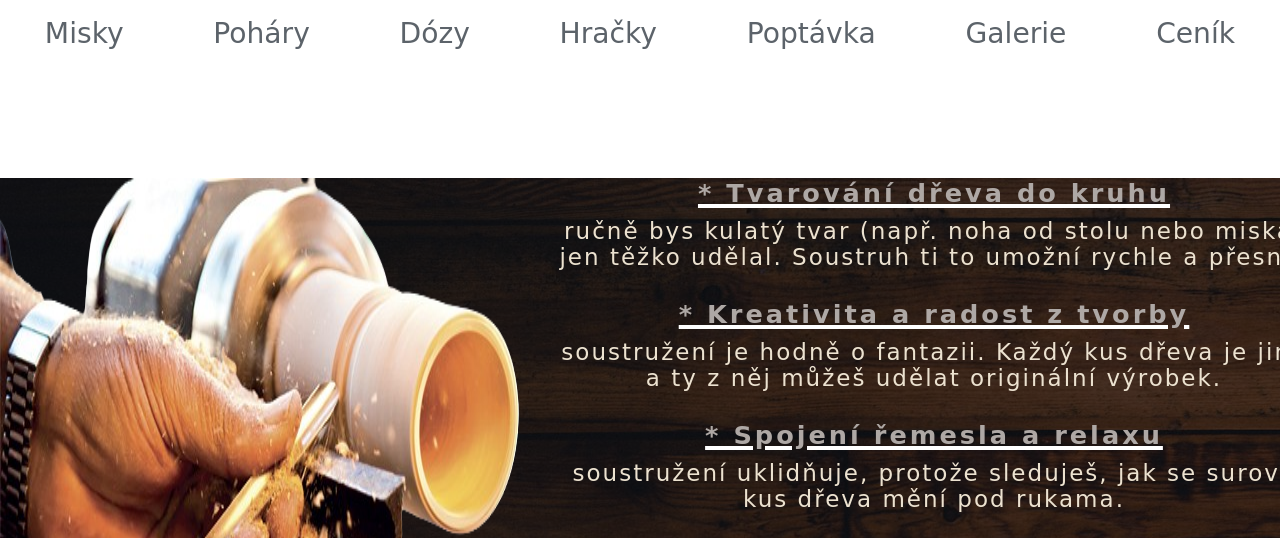
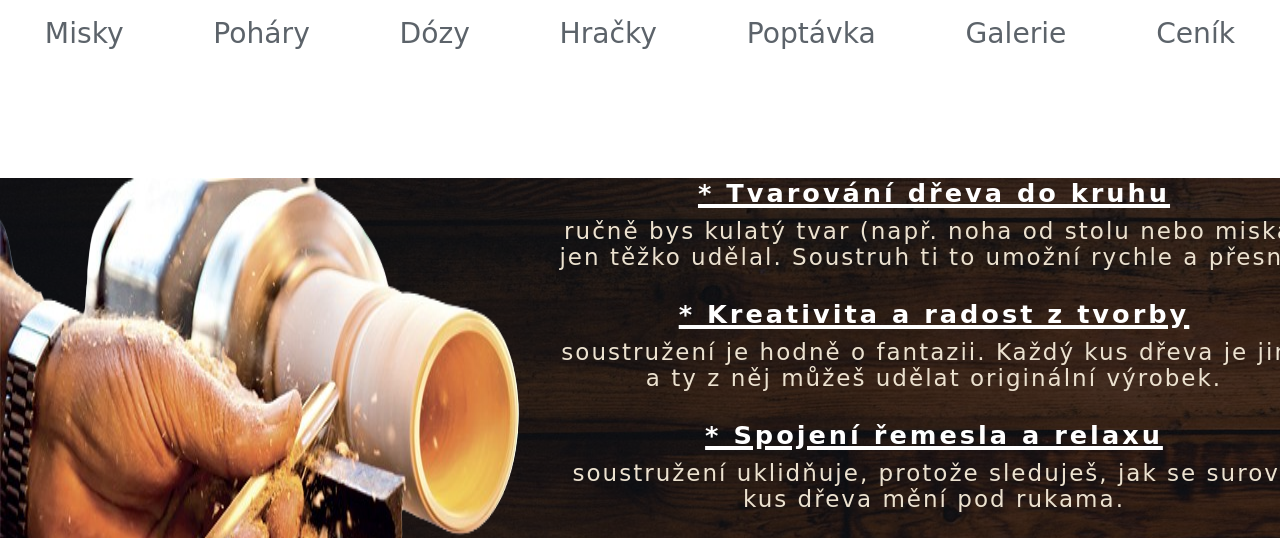
Before and after one commit to jiri-slanina/woodwork-js, a plain HTML site: page index.html in a window 1280 px wide. Shown: the part 239-777 px from the top of the page. Drawn offline with Linux system fonts and the light colour scheme.

Commit message:
Add files via upload

```diff
--- a/style.css
+++ b/style.css
@@ -207,7 +207,7 @@ header{
 .info_soustruzeni h2{
     font-size: clamp(24px, 2vw, 38px);
     text-align: center;
-    color: #aea8a5;
+    color: #fff;
     letter-spacing: 3px;
     text-decoration: underline 4px solid #fff;
 }
```
